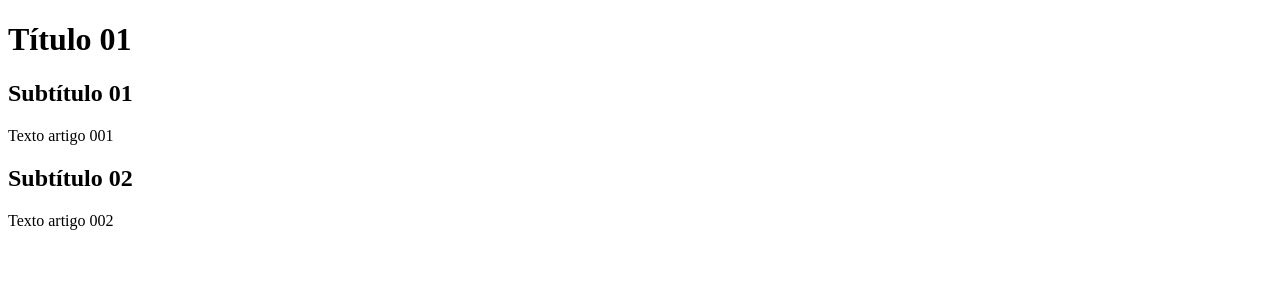
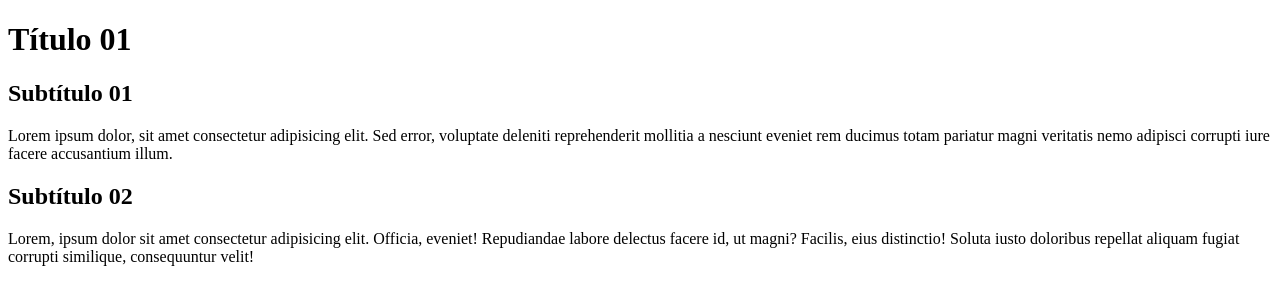
Before and after one commit to JCarlos251/site-teste, a plain HTML site: page index.html in a window 1280 px wide. Drawn offline with Linux system fonts and the light colour scheme.

Commit message:
uptade branch conteudo

```diff
--- a/index.html
+++ b/index.html
@@ -14,11 +14,11 @@
         </header>
         <article>
             <h2>Subtítulo 01</h2>
-            <p>Texto artigo 001</p>
+            <p>Lorem ipsum dolor, sit amet consectetur adipisicing elit. Sed error, voluptate deleniti reprehenderit mollitia a nesciunt eveniet rem ducimus totam pariatur magni veritatis nemo adipisci corrupti iure facere accusantium illum.</p>
         </article>
         <article>
             <h2>Subtítulo 02</h2>
-            <p>Texto artigo 002</p>
+            <p>Lorem, ipsum dolor sit amet consectetur adipisicing elit. Officia, eveniet! Repudiandae labore delectus facere id, ut magni? Facilis, eius distinctio! Soluta iusto doloribus repellat aliquam fugiat corrupti similique, consequuntur velit!</p>
         </article>
 
     </main>
```
